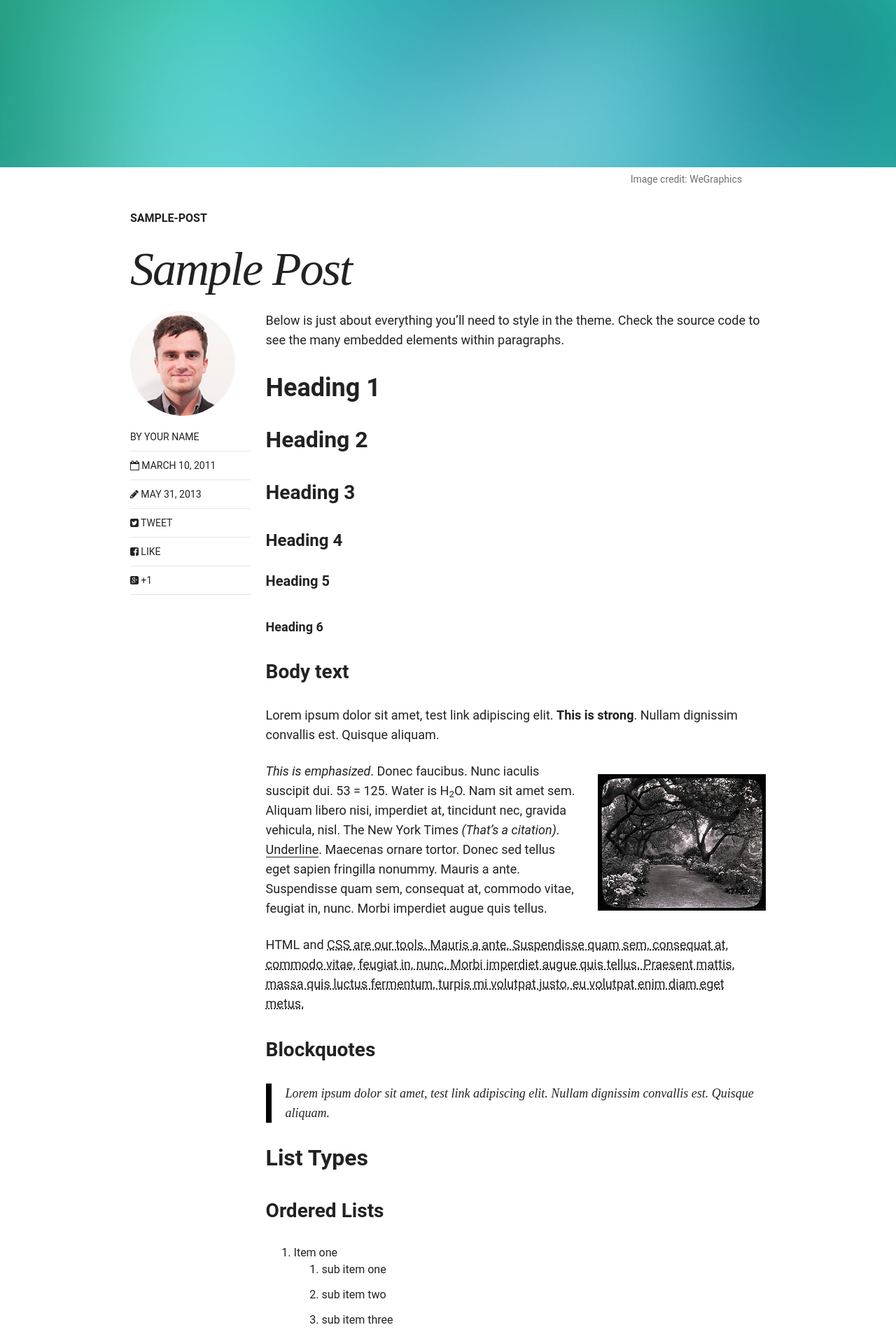
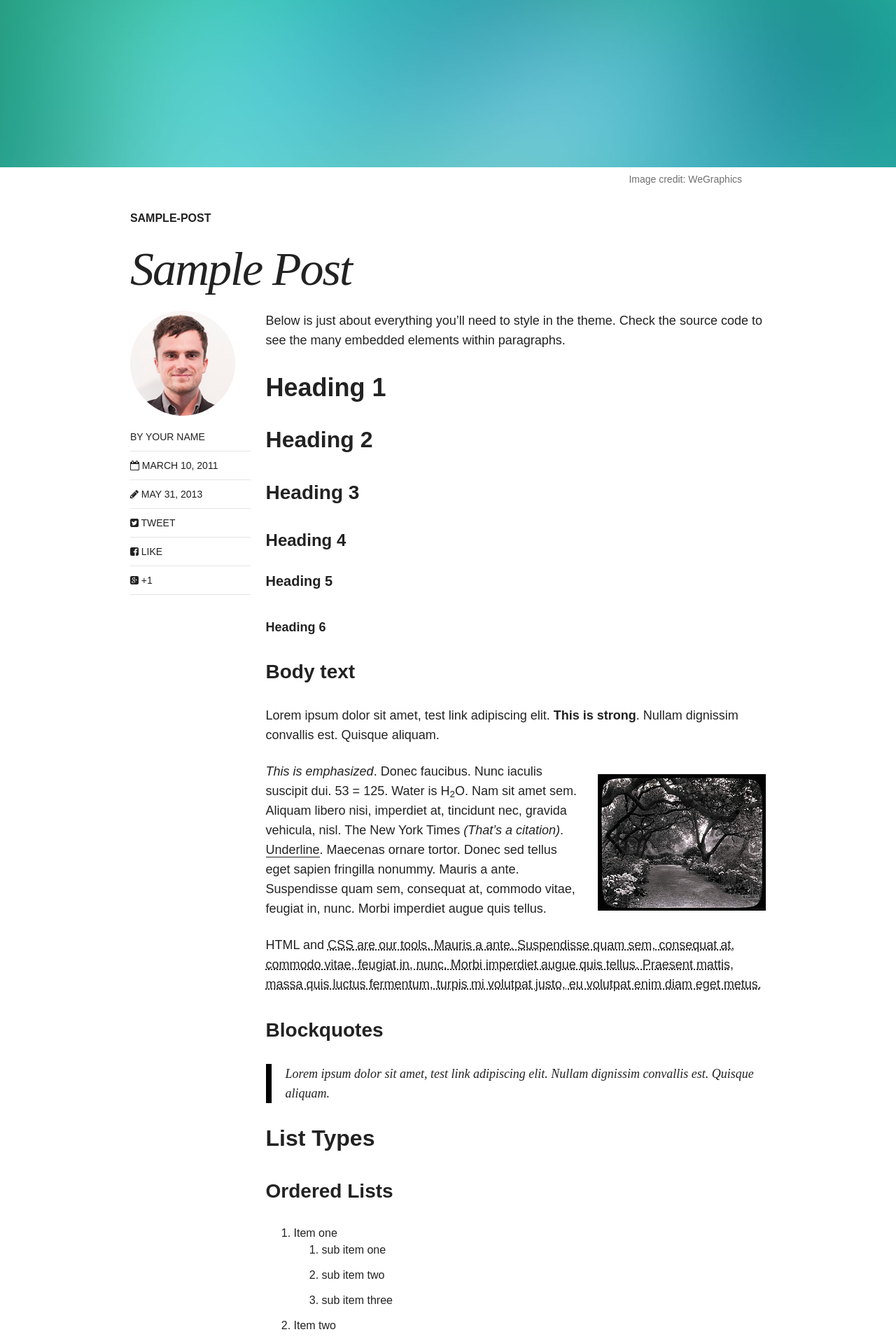
Before and after one commit to danilnagy/dmc, a Jekyll site: the page built from _posts/articles/2011-03-10-sample-post.md, in a window 1280 px wide. Shown: the part 454-2367 px from the top of the page at 70% size. Built offline with Jekyll 4.4.1, drawn with Linux system fonts in a browser that asks for light colours; nearby versions of some CDN libraries.

Commit message:
Update _variables.scss

```diff
--- a/_sass/_variables.scss
+++ b/_sass/_variables.scss
@@ -1,5 +1,5 @@
 // TYPOGRAPHY ================================================
-$base-font: 'roboto', 'source-sans-pro', sans-serif;
+$base-font: 'source-sans-pro', sans-serif;
 $heading-font: $base-font;
 $caption-font: $base-font;
 $code-font: 'source-code-pro', monospace;
```
